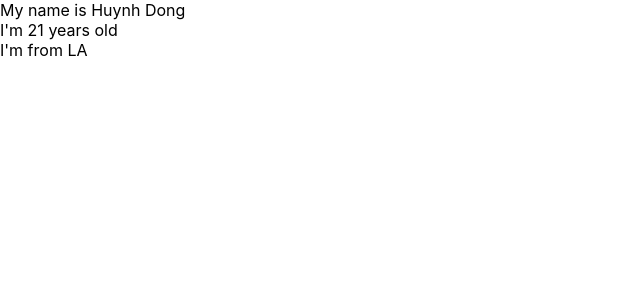
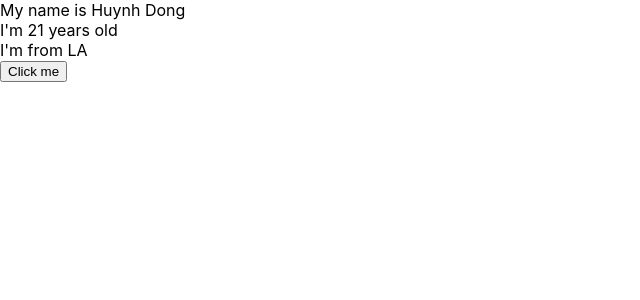
Before and after one commit to huynhdong0/learn-reactjs-hoidanit, a React (Create React App) app: page / in a window 1280 px wide. Shown: the top 300 px of the page, without its empty margins (0-640 px from the left). Built offline with nearby package versions, Linux system fonts and the light colour scheme.

Commit message:
update a bit

```diff
--- a/src/App.js
+++ b/src/App.js
@@ -4,26 +4,9 @@ import MyComponent from './components/MyCompoent';
 import React from 'react';
 
 class App extends React.Component {
-  state = {
-    name : "Huynh Dong",
-    age: 21,
-    address: "LA",
-  };
-
-
   render() {
     return (
-      <div>
-        <div>
-          My name is {this.state.name}
-        </div>
-        <div>
-          I'm {this.state.age} years old
-        </div>
-        <div>
-          I'm from {this.state.address}
-        </div>
-      </div>
+     <MyComponent></MyComponent>
     )
   };
 }
--- a/src/components/MyCompoent.js
+++ b/src/components/MyCompoent.js
@@ -1,14 +1,32 @@
 import React from "react";
 
 class MyComponent extends React.Component {
+
+    state = {
+        name : "Huynh Dong",
+        age: 21,
+        address: "LA",
+      };
+
+    handleClick() {
+        console.log('>> Click me by button')
+    }
+
     render() {
         return (
             <div>
-                my first component
-                {
-                    Math.random()
-                }
+            <div>
+              My name is {this.state.name}
             </div>
+            <div>
+              I'm {this.state.age} years old
+            </div>
+            <div>
+              I'm from {this.state.address}
+            </div>
+
+            <button onClick={this.handleClick}> Click me</button>
+          </div>
         );
     }
 }
```
